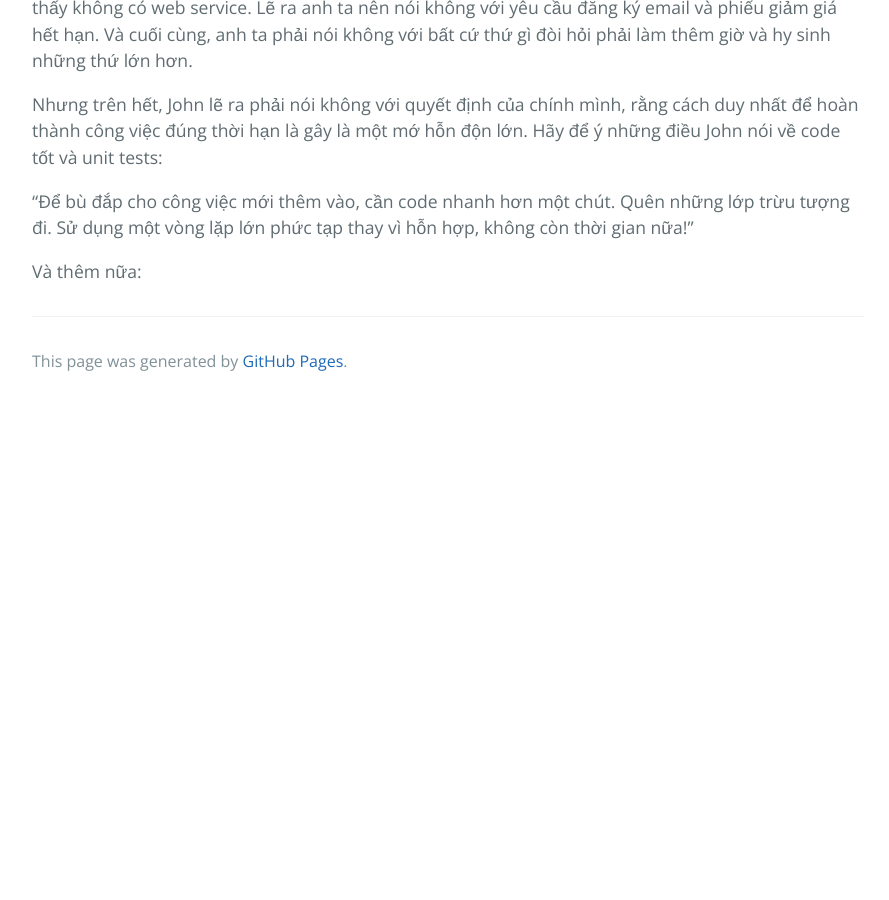
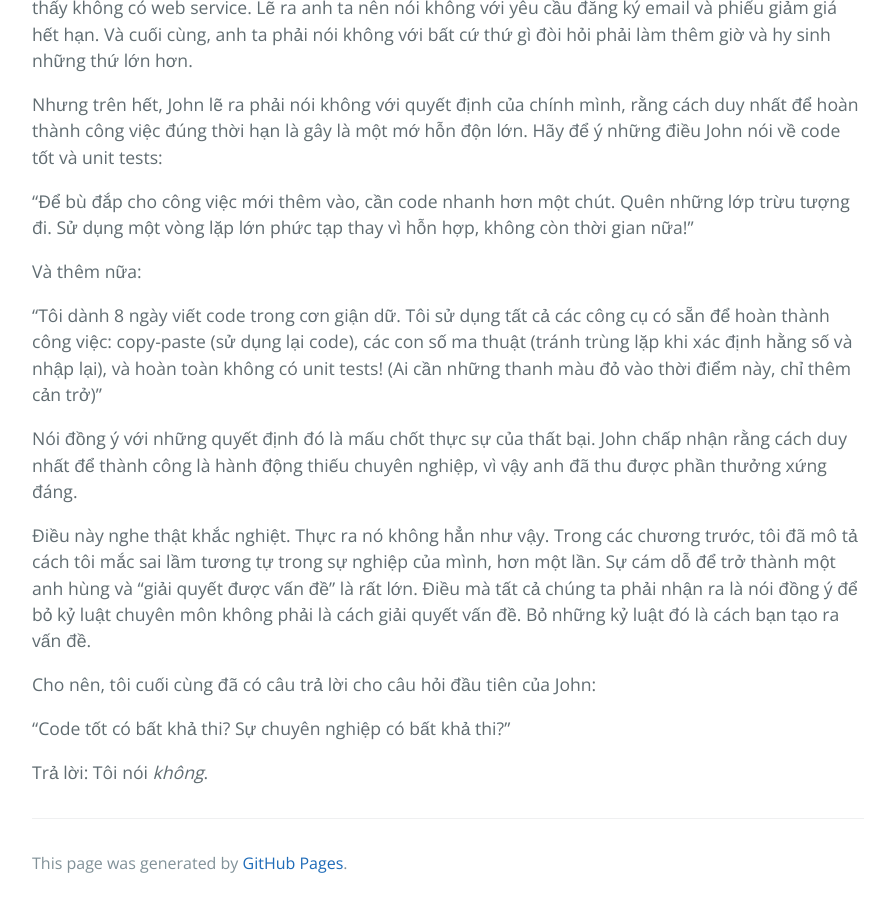
Before and after one commit to HaiBV/haibv.github.io, a Jekyll site: the page built from clean-coder/chapter-2-saying-no.md, in a window 1280 px wide and 900 px high, scrolled down 15301 px. Shown: the whole window, without its empty margins (192-1081 px from the left). Built offline with Jekyll 4.4.1, drawn with Linux system fonts in a browser that asks for light colours; our own code applies the rules of GitHub Pages for plain Markdown files; before the commit the page ends 15706 px from its top, so only the background shows below that.

Commit message:
Book - The Clean Coder - Chapter 2 - Saying No - Done v1

```diff
--- a/clean-coder/chapter-2-saying-no.md
+++ b/clean-coder/chapter-2-saying-no.md
@@ -451,3 +451,15 @@ Nhưng trên hết, John lẽ ra phải nói không với quyết định của
 "Để bù đắp cho công việc mới thêm vào, cần code nhanh hơn một chút. Quên những lớp trừu tượng đi. Sử dụng một vòng lặp lớn phức tạp thay vì hỗn hợp, không còn thời gian nữa!"
 
 Và thêm nữa:
+
+"Tôi dành 8 ngày viết code trong cơn giận dữ. Tôi sử dụng tất cả các công cụ có sẵn để hoàn thành công việc: copy-paste (sử dụng lại code), các con số ma thuật (tránh trùng lặp khi xác định hằng số và nhập lại), và hoàn toàn không có unit tests! (Ai cần những thanh màu đỏ vào thời điểm này, chỉ thêm cản trở)"
+
+Nói đồng ý với những quyết định đó là mấu chốt thực sự của thất bại. John chấp nhận rằng cách duy nhất để thành công là hành động thiếu chuyên nghiệp, vì vậy anh đã thu được phần thưởng xứng đáng.
+
+Điều này nghe thật khắc nghiệt. Thực ra nó không hẳn như vậy. Trong các chương trước, tôi đã mô tả cách tôi mắc sai lầm tương tự trong sự nghiệp của mình, hơn một lần. Sự cám dỗ để trở thành một anh hùng và "giải quyết được vấn đề" là rất lớn. Điều mà tất cả chúng ta phải nhận ra là nói đồng ý để bỏ kỷ luật chuyên môn không phải là cách giải quyết vấn đề. Bỏ những kỷ luật đó là cách bạn tạo ra vấn đề.
+
+Cho nên, tôi cuối cùng đã có câu trả lời cho câu hỏi đầu tiên của John:
+
+"Code tốt có bất khả thi? Sự chuyên nghiệp có bất khả thi?"
+
+Trả lời: Tôi nói _không_.
```
